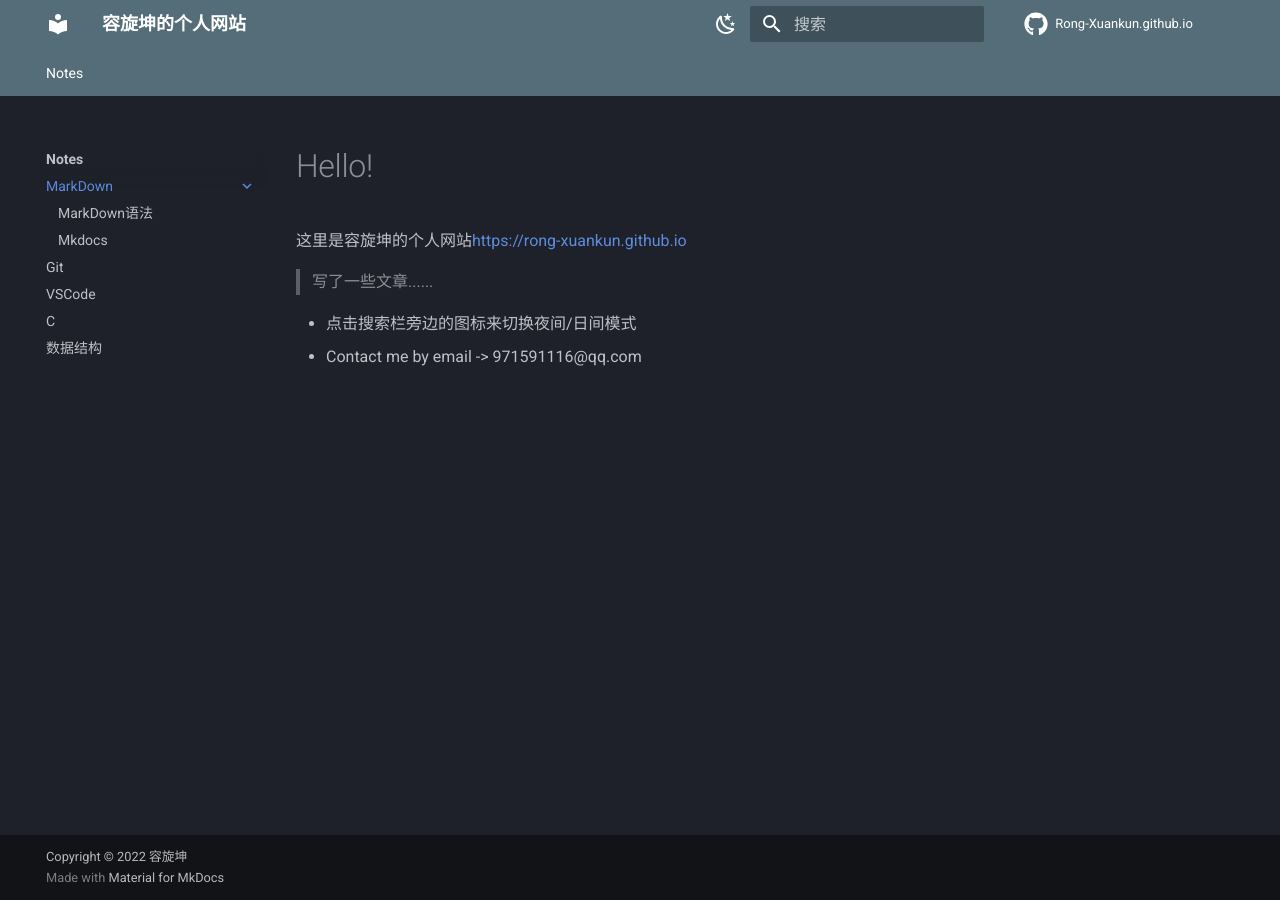
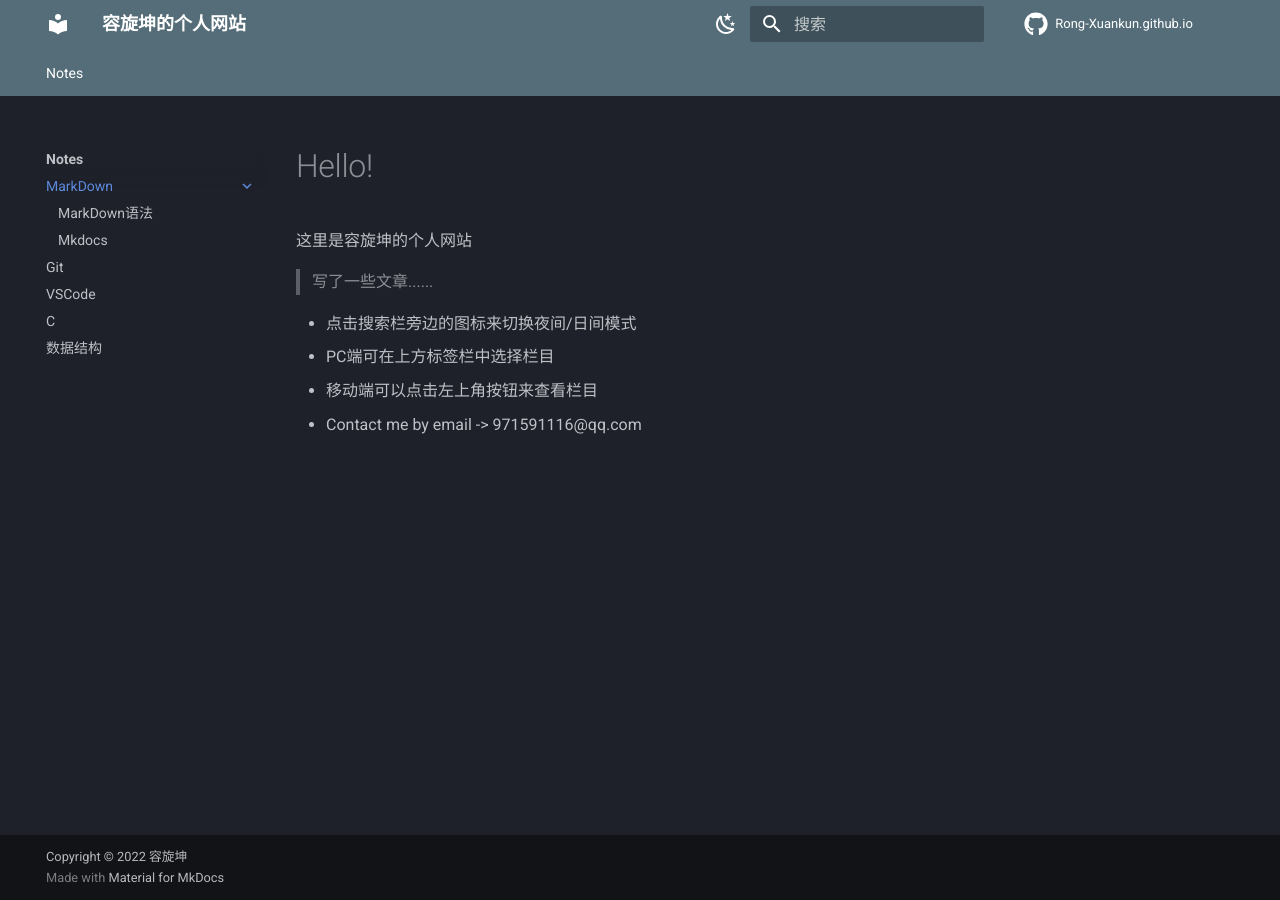
Before and after one commit to Rong-Xuankun/Rong-xuankun.github.io, an MkDocs documentation site: the page built from docs/index.md, in a window 1280 px wide. Built offline with MkDocs 1.6.1 and Material for MkDocs 9.7.7, drawn with Linux system fonts in a browser that asks for light colours; comment, search, counter and statistics services are not loaded.

Commit message:
Update index.md

```diff
--- a/docs/index.md
+++ b/docs/index.md
@@ -1,8 +1,10 @@
 # Hello!
 
-这里是容旋坤的个人网站<https://rong-xuankun.github.io>
+这里是容旋坤的个人网站
 
 > 写了一些文章......
 
 * 点击搜索栏旁边的图标来切换夜间/日间模式
+* PC端可在上方标签栏中选择栏目
+* 移动端可以点击左上角按钮来查看栏目
 * Contact me by email -> 971591116@qq.com
```
